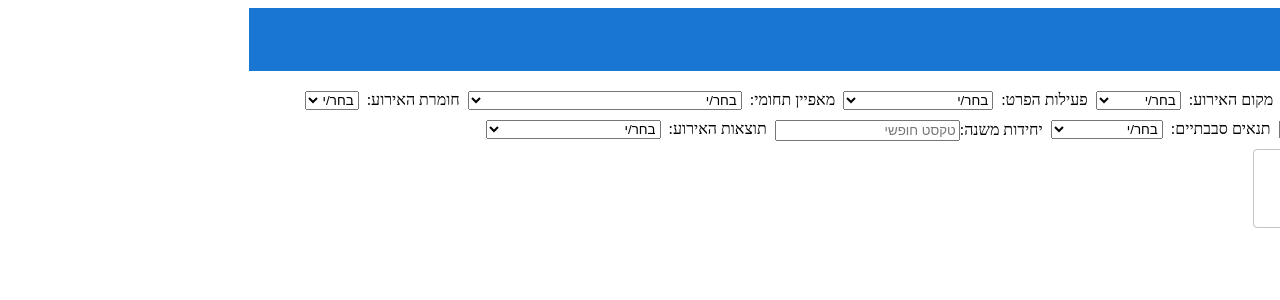
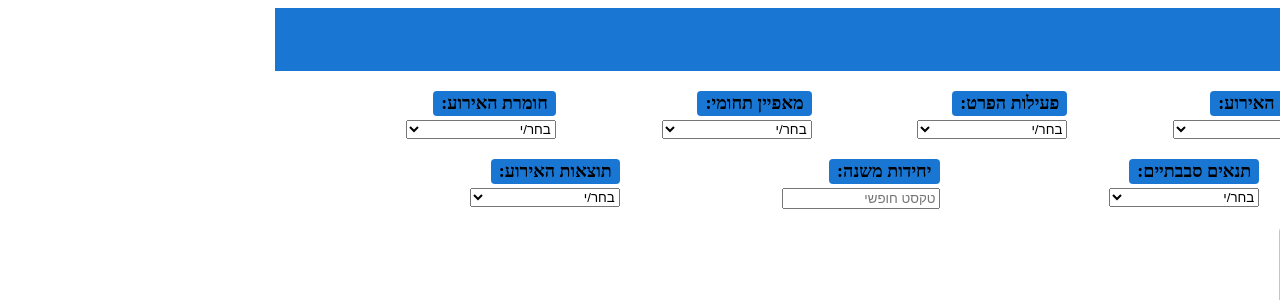
Before and after one commit to OrMashiach25/safetyOrMashiach, a React (Vite) app: page / in a window 1280 px wide. Shown: the top 300 px of the page. Built offline with nearby package versions, Linux system fonts and the light colour scheme.

Commit message:
עיצוב המסך הראשי של קליטת השדות

```diff
--- a/src/App.css
+++ b/src/App.css
@@ -1,5 +1,5 @@
 
-.from-container{
+.HomePage{
     display: flex;
     flex-direction: column;
     gap: 10px;
@@ -7,10 +7,58 @@
 .event-form{
     display: flex;
     flex-wrap: wrap;
-    flex-direction: row;
-    gap: 8px ;
-    align-items: flex-start;
+    gap: 15px ;
+    direction: rtl;
 }
+
+.field{
+  width: 100%;
+  display: flex;
+  flex-direction: column;
+  gap: 4px;
+  margin-bottom: 3px;
+  font-size: 18px;
+  font-weight:bold ;
+  flex: 1 1 calc(20% - 1%);
+}
+
+.field > label {
+  background-color:#1976d2;
+  color: black;
+  padding: 2px 8px;
+  border-radius: 4px;
+  width: fit-content;
+  display: inline-block;
+}
+
+.field input,
+.field select,
+.field textarea {
+  max-width: 150px;
+}
+
+
+
+
+
+
+
+
+
+
+
+
+
+
+
+
+
+
+
+
+
+
+
 
 /* ליישר תווית מימין ולטפל במיקום כשהיא "מתכווצת" לאאוטליין */
 .MuiInputLabel-root {
@@ -45,6 +93,8 @@
   font-size: 25px;
   text-align: center;
   font-weight: bold;
+  text-decoration: underline;
+  text-decoration-thickness: 3px;
 }
 
 .events-table {
--- a/src/App.tsx
+++ b/src/App.tsx
@@ -14,7 +14,7 @@ function App() {
 function AppContent() {
 
   return (
-    <div dir="rtl" className="from-container">
+    <div dir="rtl" className="HomePage">
       <Navbar/>
           <Routes>
             <Route path="/" element= {<EventForm/>} />
--- a/src/components/EventForm.tsx
+++ b/src/components/EventForm.tsx
@@ -100,48 +100,74 @@ function EventForm() {
         <>
             <form onSubmit={handleSubmit}>
                 <div className="event-form">
+                    <div className="field">
                         <TimeAndDate
+
                         value={formData.timeDate}
                         onChange={(v: string) => updateField("timeDate", v)}
                         />
+                    </div>
+
+                    <div className="field">
                         <LocationSelect
                         value={formData.location}
                         onChange={(v) => updateField("location", v)}
                         />
+                    </div>
+                    <div className="field">
                         <ActivityType
                         value={formData.typeActivity}
                         onChange={(v) => updateField("typeActivity", v)}
                         />
+                    </div>
+                    <div className="field">
                         <Category
                         value={formData.categoryoption}
                         onChange={(v) => updateField("categoryoption", v)}
                         />
+                    </div>
+                    <div className="field">
                         <EventSeverity
                         value={formData.eventSeverity}
                         onChange={(v) => updateField("eventSeverity", v)}
                         />
+                    </div>
+                    <div className="field">
                         <UnitActivityType
                         value={formData.typeUnitActivity}
                         onChange={(v) => updateField("typeUnitActivity", v)}
                         />
+                    </div>
+                    <div className="field">
                         <Weather
                         value={formData.weather}
                         onChange={(v) => updateField("weather", v)}
                         />
+                    </div>
+                    <div className="field">
                         <SubSubUnitInput
                         value={formData.subSubUnitInput}
                         onChange={(v) => updateField("subSubUnitInput", v)}
                         />
+                    </div>
+                    <div className="field">
                         <Results
                         value={formData.results}
                         onChange={(v) => updateField("results", v)}
                         injuryLevel={formData.injuryLevel}
                         onChangeInjury={(v) => updateField("injuryLevel", v)}
                         />
+                    </div>
+                    <div className="field">
                         <DescriptionEvent
                         value={formData.eventDescription}
                         onChange={(v) => updateField("eventDescription", v)}
                         />
+                    </div>
+
+
+
+
                 </div>
 
                 {errorMessage && <div className="form-error">{errorMessage}</div>}
--- a/src/components/InputComponents/SubUnitInput.tsx
+++ b/src/components/InputComponents/SubUnitInput.tsx
@@ -20,16 +20,16 @@ function subSubUnitInput ({value, onChange}: Props) {
     }
 
     return(
-        <label>
-            יחידות משנה:
+        <>
+            <label> יחידות משנה:</label>
             <input
-            type="text"
-            placeholder="טקסט חופשי"
-            value={value}
-            onChange={handleChange}
+                type="text"
+                placeholder="טקסט חופשי"
+                value={value}
+                onChange={handleChange}
             />
             {error && <p style={{color:"red"}}>{error}</p>}
-        </label>
+        </>
     );
 }
 
--- a/src/components/InputComponents/TimeAndDate.tsx
+++ b/src/components/InputComponents/TimeAndDate.tsx
@@ -6,17 +6,15 @@ type Props = {
 
 function TimeAndDate({value, onChange}: Props) {
     return(
-      <div>
-          <label>
-            תאריך ושעה:
-          </label>
+      <>
+          <label >תאריך ושעה: </label>
         <input
         type="datetime-local"
         value={value}
         max={new Date().toISOString().slice(0,16)}
         onChange={(e) => onChange(e.target.value)}
         />
-      </div>
+      </>
     );
 }
 export default TimeAndDate;
```
Lines whose indentation alone changed are shown as unchanged.
